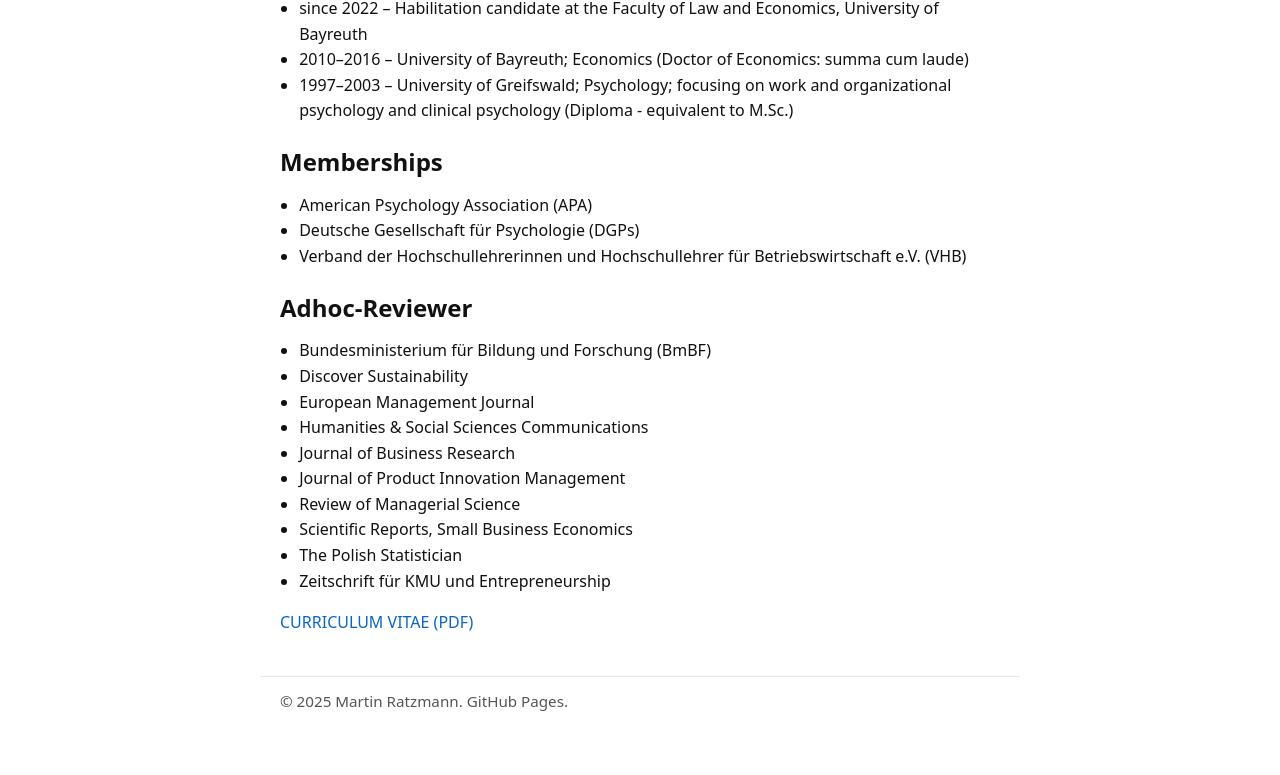
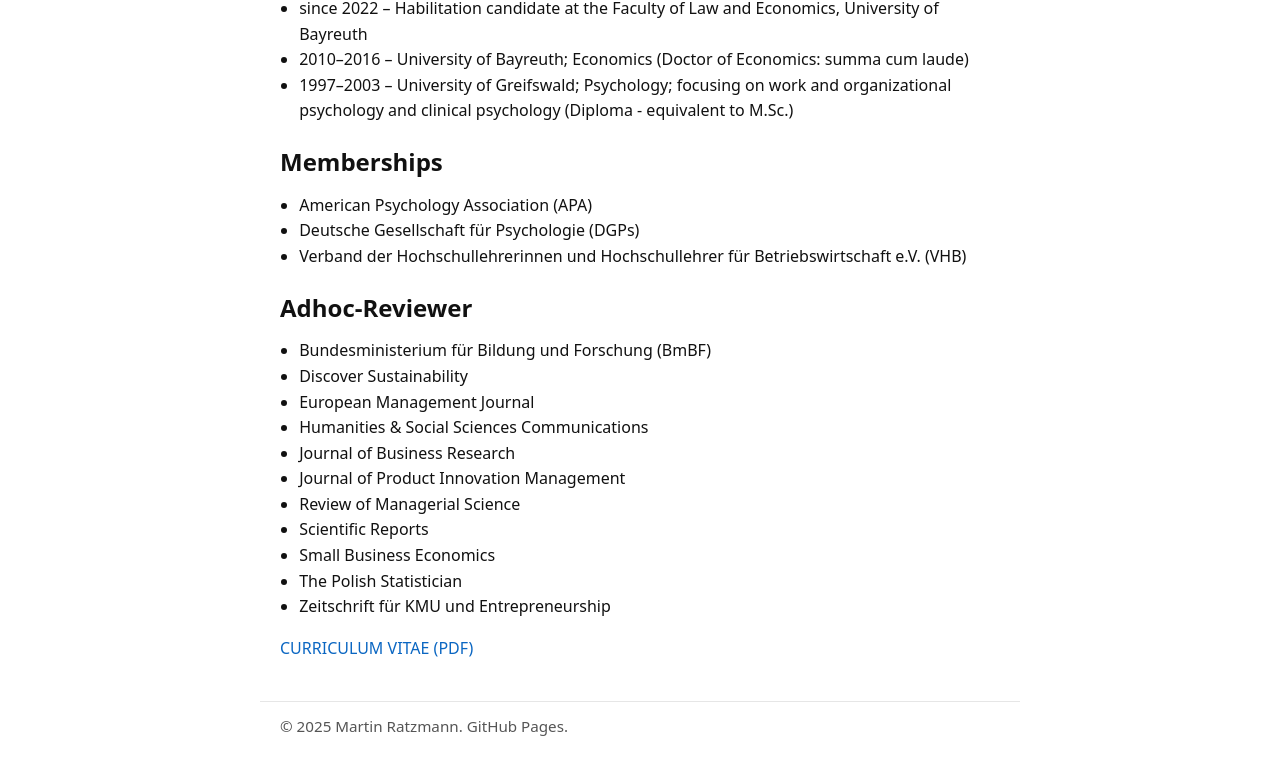
Before and after one commit to martinratzmann/martinratzmann.github.io, a plain HTML site: page cv.html in a window 1280 px wide. Shown: the part 153-928 px from the top of the page. Drawn offline with Linux system fonts and the light colour scheme.

Commit message:
Update website

```diff
--- a/cv.html
+++ b/cv.html
@@ -43,7 +43,8 @@
   <li> Journal of Business Research</li>
   <li> Journal of Product Innovation Management</li>
   <li> Review of Managerial Science</li>
-  <li> Scientific Reports, Small Business Economics</li>
+  <li> Scientific Reports</li>
+  <li> Small Business Economics</li>
   <li> The Polish Statistician</li>
   <li> Zeitschrift für KMU und Entrepreneurship</li>
 </ul>
```
